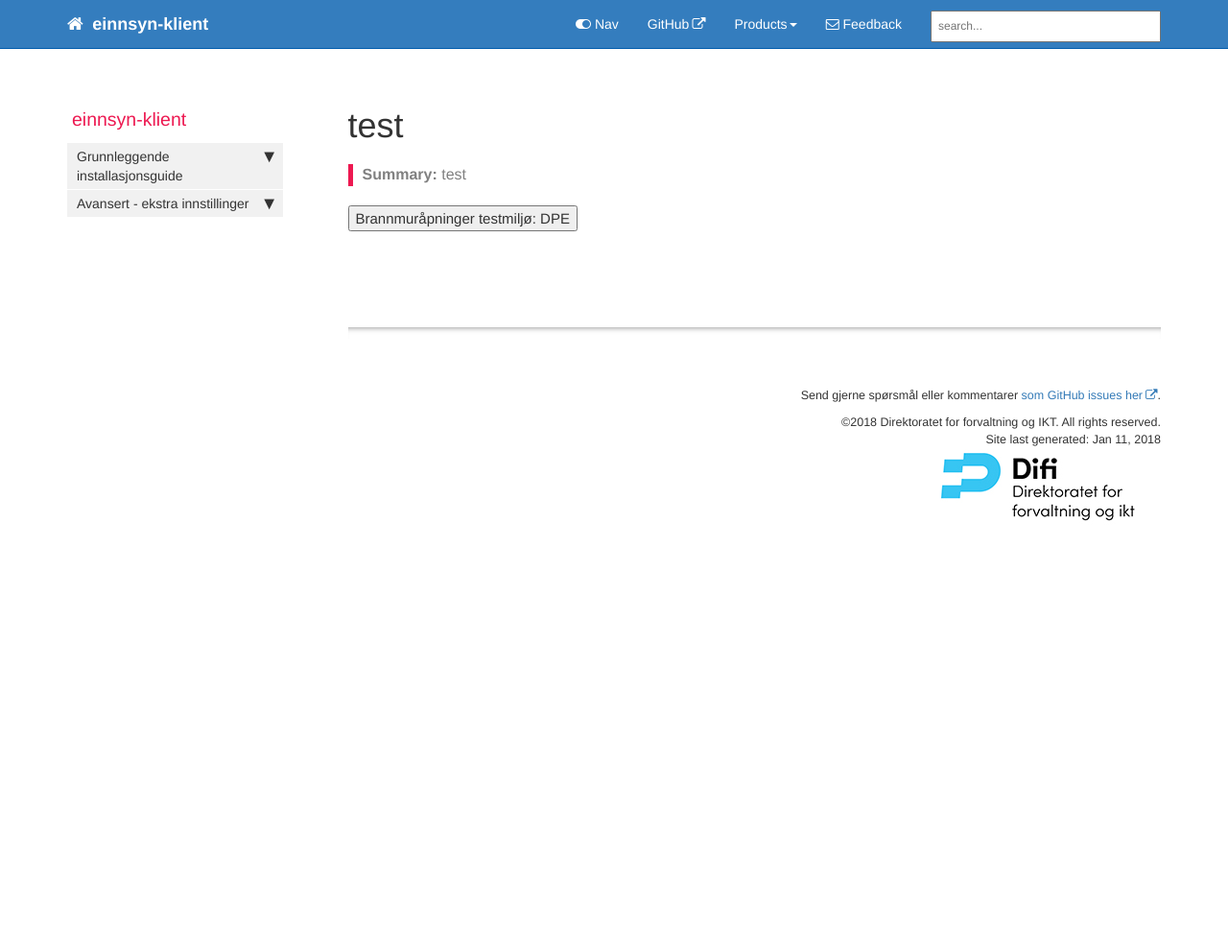
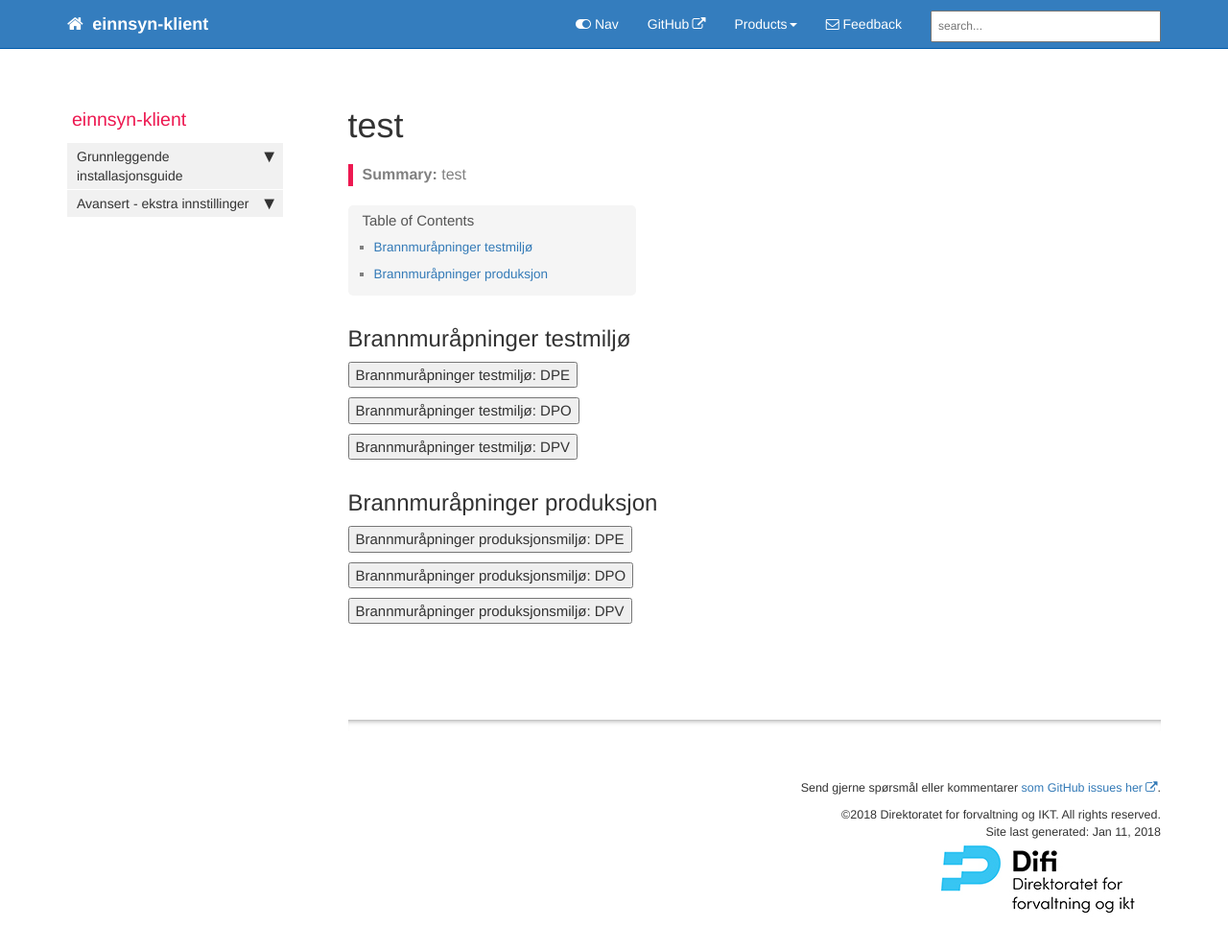
Before and after one commit to difi/einnsyn-klient, a Jekyll site: the page built from pages/test.md, in a window 1280 px wide and 1016 px high. Shown: the top 991 px of the window at 96% size. Built offline with Jekyll 4.4.1, drawn with Linux system fonts in a browser that asks for light colours; nearby versions of some CDN libraries; comment, search, counter and statistics services are not loaded.

Commit message:
Update test.md

```diff
--- a/pages/test.md
+++ b/pages/test.md
@@ -8,12 +8,36 @@
 sidebar: main_sidebar
 ---
 
+## Brannmuråpninger testmiljø
 
 <button data-toggle="collapse" data-target="#demo">Brannmuråpninger testmiljø: DPE</button>
+<div id="demo" class="collapse">
+  {% include custom/reuse.html %}
+</div>
 
+<button data-toggle="collapse" data-target="#demo">Brannmuråpninger testmiljø: DPO</button>
 <div id="demo" class="collapse">
+  {% include custom/reuse.html %}
+</div>
 
-{% include custom/reuse.html %}
+<button data-toggle="collapse" data-target="#demo">Brannmuråpninger testmiljø: DPV</button>
+<div id="demo" class="collapse">
+  {% include custom/reuse.html %}
+</div>
 
+## Brannmuråpninger produksjon
 
+<button data-toggle="collapse" data-target="#demo">Brannmuråpninger produksjonsmiljø: DPE</button>
+<div id="demo" class="collapse">
+  {% include custom/reuse.html %}
 </div>
+
+<button data-toggle="collapse" data-target="#demo">Brannmuråpninger produksjonsmiljø: DPO</button>
+<div id="demo" class="collapse">
+  {% include custom/reuse.html %}
+</div>
+
+<button data-toggle="collapse" data-target="#demo">Brannmuråpninger produksjonsmiljø: DPV</button>
+<div id="demo" class="collapse">
+  {% include custom/reuse.html %}
+</div>
```
